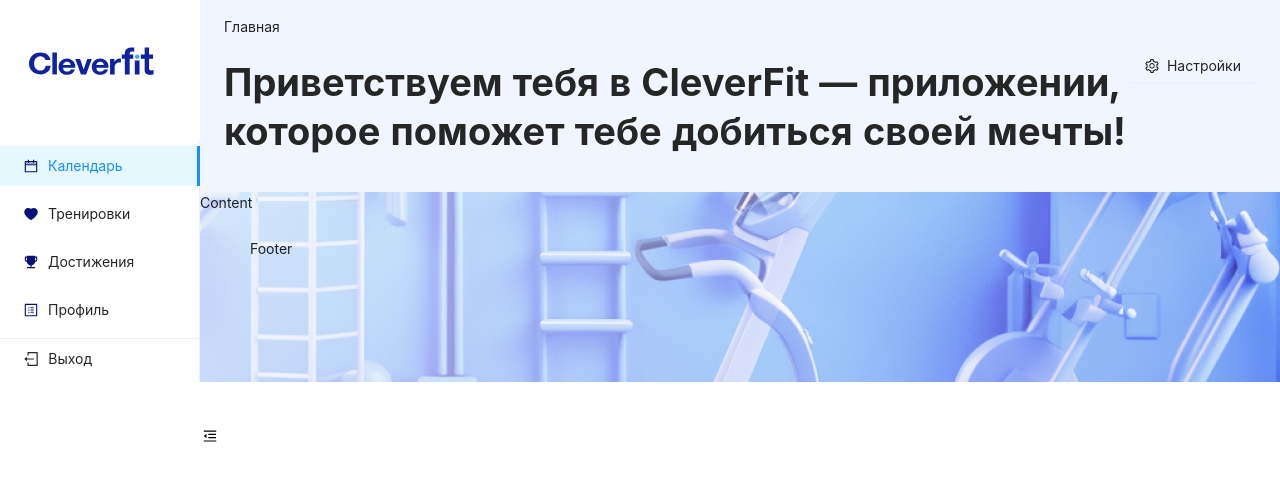
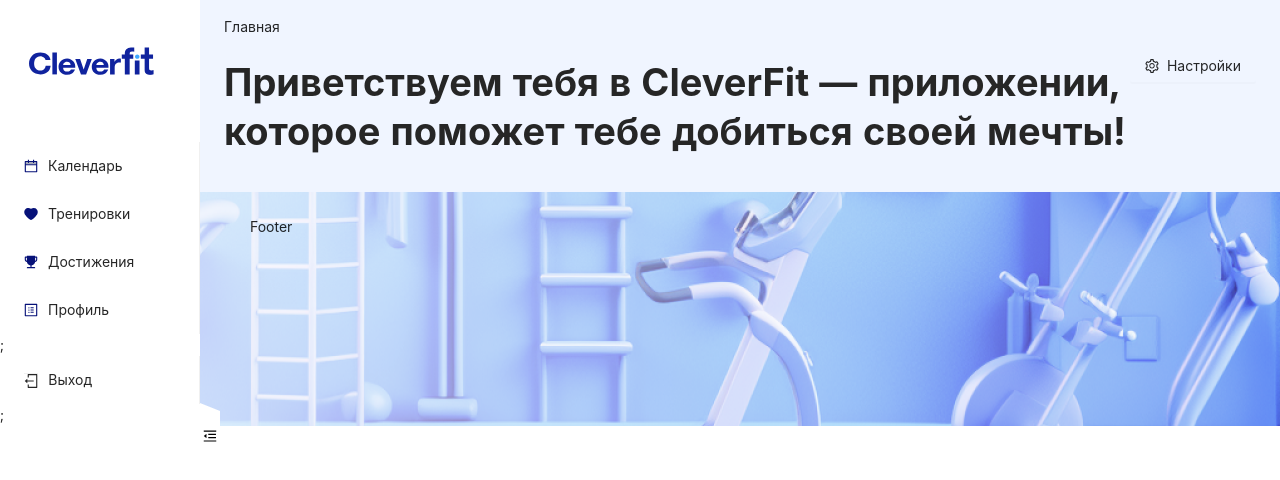
Before and after one commit to ClevertecFrontendLab/JeetLi, a React (Vite) app: page /#/ in a window 1280 px wide. Shown: the top 480 px of the page. Built offline with nearby package versions, Linux system fonts and the light colour scheme.

Commit message:
refactor: change the structure of the project

```diff
--- /dev/null
+++ b/src/components/common/card-content/index.ts
@@ -0,0 +1 @@
+import { CardComponent } from './card-component';
--- /dev/null
+++ b/src/components/common/nav-items/index.ts
@@ -0,0 +1 @@
+export { MenuComponent } from './nav-items';
--- /dev/null
+++ b/src/components/common/nav-items/menUtils.tsx
@@ -0,0 +1,28 @@
+import { ExitIcon } from '@components/ui/graphics';
+import { MenuItem } from '../../../models/types';
+
+import { CalendarTwoTone, HeartFilled, ProfileOutlined, TrophyFilled } from '@ant-design/icons';
+
+export const getMenuItems = (itemIds: string[]): MenuItem[] => {
+    const allItems: MenuItem[] = [
+        { key: 1, label: 'Календарь', icon: <CalendarTwoTone twoToneColor='#061178' /> },
+        { key: 2, label: 'Тренировки', icon: <HeartFilled style={{ color: '#061178' }} /> },
+        { key: 3, label: 'Достижения', icon: <TrophyFilled style={{ color: '#061178' }} /> },
+        { key: 4, label: 'Профиль', icon: <ProfileOutlined style={{ color: '#061178' }} /> },
+        {
+            key: 5,
+            label: 'Выход',
+            icon: (
+                <ExitIcon
+                    style={{ borderTop: ' 1px solid rgb(240, 240, 240)', position: 'relative' }}
+                />
+            ),
+        },
+    ];
+
+    const selectedItems = allItems.filter(
+        (item) => item?.key && itemIds.includes(item.key.toString()),
+    );
+
+    return selectedItems;
+};
--- /dev/null
+++ b/src/components/common/nav-items/nav-items.tsx
@@ -0,0 +1,22 @@
+import React from 'react';
+import { Menu } from 'antd';
+import { MenuItem } from '../../../models/types';
+import { getMenuItems } from './menUtils';
+
+interface MenuComponentProps {
+    itemIds: string[];
+}
+
+export const MenuComponent: React.FC<MenuComponentProps> = ({ itemIds }) => {
+    const items: MenuItem[] = getMenuItems(itemIds);
+
+    return (
+        <Menu
+            defaultSelectedKeys={[]}
+            defaultOpenKeys={['']}
+            mode='inline'
+            theme='light'
+            items={items}
+        />
+    );
+};
--- a/src/components/header/header.tsx
+++ b/src/components/header/header.tsx
@@ -34,7 +34,6 @@ export const HeaderComponent: React.FC = () => (
     <PageHeader
         style={{ backgroundColor: '#F0F5FF' }}
         className='site-page-header'
-
         breadcrumb={{ routes }}
     >
         <Content
--- a/src/components/side-bar/side-bar.tsx
+++ b/src/components/side-bar/side-bar.tsx
@@ -1,53 +1,11 @@
-import {
-    CalendarTwoTone,
-    HeartFilled,
-    MenuFoldOutlined,
-    MenuUnfoldOutlined,
-    ProfileOutlined,
-    TrophyFilled,
-} from '@ant-design/icons';
-import { CleverfitLogo, FitLogo, ExitIcon } from '../ui/graphics';
-
-import type { MenuProps } from 'antd';
-import { Menu } from 'antd';
+import { MenuFoldOutlined, MenuUnfoldOutlined } from '@ant-design/icons';
+import { CleverfitLogo, FitLogo } from '../ui/graphics';
+import { MenuComponent } from '@components/common/nav-items/index';
 import React, { useEffect, useState } from 'react';
 import './side-bar.css';
 import { Layout } from 'antd';
 
-type MenuItem = Required<MenuProps>['items'][number];
-
-function getItem(
-    label: React.ReactNode,
-    key: React.Key,
-    icon?: React.ReactNode | string,
-    children?: MenuItem[],
-    type?: 'group',
-    style?: React.CSSProperties,
-): MenuItem {
-    return {
-        key,
-        icon,
-        children,
-        label,
-        type,
-        style,
-    } as MenuItem;
-}
-
 const { Sider } = Layout;
-
-const items: MenuItem[] = [
-    getItem('Календарь', '1', <CalendarTwoTone twoToneColor='#061178' />),
-    getItem('Тренировки', '2', <HeartFilled style={{ color: '#061178' }} />),
-    getItem('Достижения', '3', <TrophyFilled style={{ color: '#061178' }} />),
-    getItem('Профиль', '4', <ProfileOutlined style={{ color: '#061178' }} />),
-];
-const exitItem: MenuItem[] = [
-    getItem('Выход', '5', <ExitIcon />, undefined, undefined, {
-        borderTop: ' 1px solid rgb(240, 240, 240)',
-        position: 'relative',
-    }),
-];
 
 export const SideBar: React.FC = () => {
     const [collapsed, setCollapsed] = useState(false);
@@ -75,7 +33,6 @@ export const SideBar: React.FC = () => {
             collapsedWidth={isMobile && collapsed ? 0 : 64}
             style={{
                 height: '100%',
-
             }}
             theme='light'
             collapsible
@@ -87,15 +44,9 @@ export const SideBar: React.FC = () => {
                 <div className='side-logo_wrapper'>
                     {collapsed ? <FitLogo /> : <CleverfitLogo />}
                 </div>
-                <Menu
-                    defaultSelectedKeys={['1']}
-                    defaultOpenKeys={['sub1']}
-                    mode='inline'
-                    theme='light'
-                    items={items}
-                />
+                <MenuComponent itemIds={['1', '2', '3', '4']} />;
             </div>
-            <Menu mode='inline' theme='light' items={exitItem} />
+            <MenuComponent itemIds={['5']} />;
             {isMobile ? (
                 <div
                     className='side-button_mobile'
--- a/src/components/ui/graphics.tsx
+++ b/src/components/ui/graphics.tsx
@@ -2,7 +2,7 @@ import React from 'react';
 import CleverfitURL from '../../assets/img/Cleverfit.svg';
 import FitURL from '../../assets/img/fit.svg';
 import ExitURL from '../../assets/img/Exit.svg';
-
+import { ExitIconProps } from 'src/models/types';
 export const CleverfitLogo: React.FC = () => (
     <img className='img-cleverfit' width={'100%'} src={CleverfitURL} alt='Cleverfit Logo' />
 );
@@ -10,8 +10,10 @@ export const CleverfitLogo: React.FC = () => (
 export const FitLogo: React.FC = () => (
     <img className='img-fit' width={'100%'} src={FitURL} alt='Fit Logo' />
 );
-export const ExitIcon: React.FC = () => (
+
+export const ExitIcon: React.FC<ExitIconProps> = ({ style }) => (
     <img
+        style={style}
         className='anticon ant-menu-item-icon'
         width={'14.29px'}
         height={'14.29px'}
--- a/src/pages/main-page/main-page.tsx
+++ b/src/pages/main-page/main-page.tsx
@@ -8,6 +8,7 @@ import './main-page.css';
 import { SideBar } from '@components/side-bar/index';
 import { HeaderComponent } from '@components/header';
 import { FooterComponent } from '@components/footer';
+
 
 export const MainPage: React.FC = () => {
     return (
@@ -24,7 +25,7 @@ export const MainPage: React.FC = () => {
                 <Layout style={{ background: 'transparent' }}>
                     <HeaderComponent />
                     <Content>
-                        Content
+
                         <FooterComponent />
                     </Content>
                 </Layout>
```
Also changed, not shown: src/components/common/card-content/card-component.tsx (added, +33 -0 lines), src/models/types.ts (+7 -0 lines).
